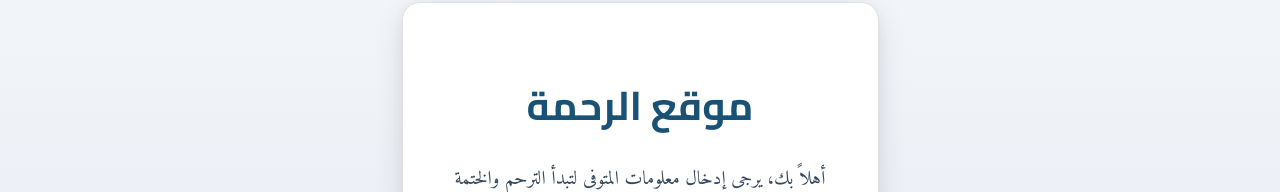
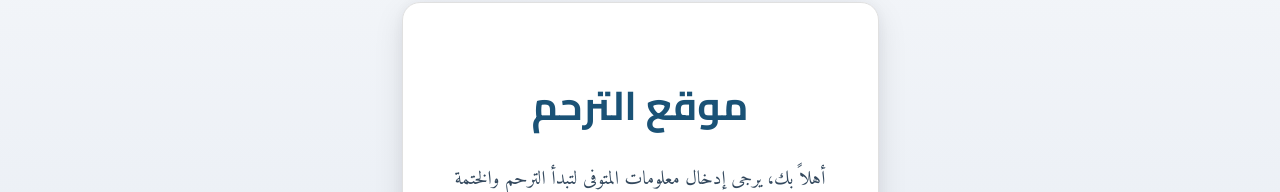
Before and after one commit to Hmzasc/Acco-Rah, a plain HTML site: page index.html in a window 1280 px wide. Shown: the part 131-323 px from the top of the page. Drawn offline with Linux system fonts and the light colour scheme.

Commit message:
Update index.html

```diff
--- a/index.html
+++ b/index.html
@@ -165,7 +165,7 @@
 </head>
 <body>
   <div class="container">
-    <h1>موقع الرحمة</h1>
+    <h1>موقع الترحم</h1>
     <p>أهلاً بك، يرجى إدخال معلومات المتوفى لتبدأ الترحم والختمة</p>
     <div class="input-group">
       <input type="text" id="deceasedName" placeholder="أدخل اسم المتوفى الكامل" required>
```
